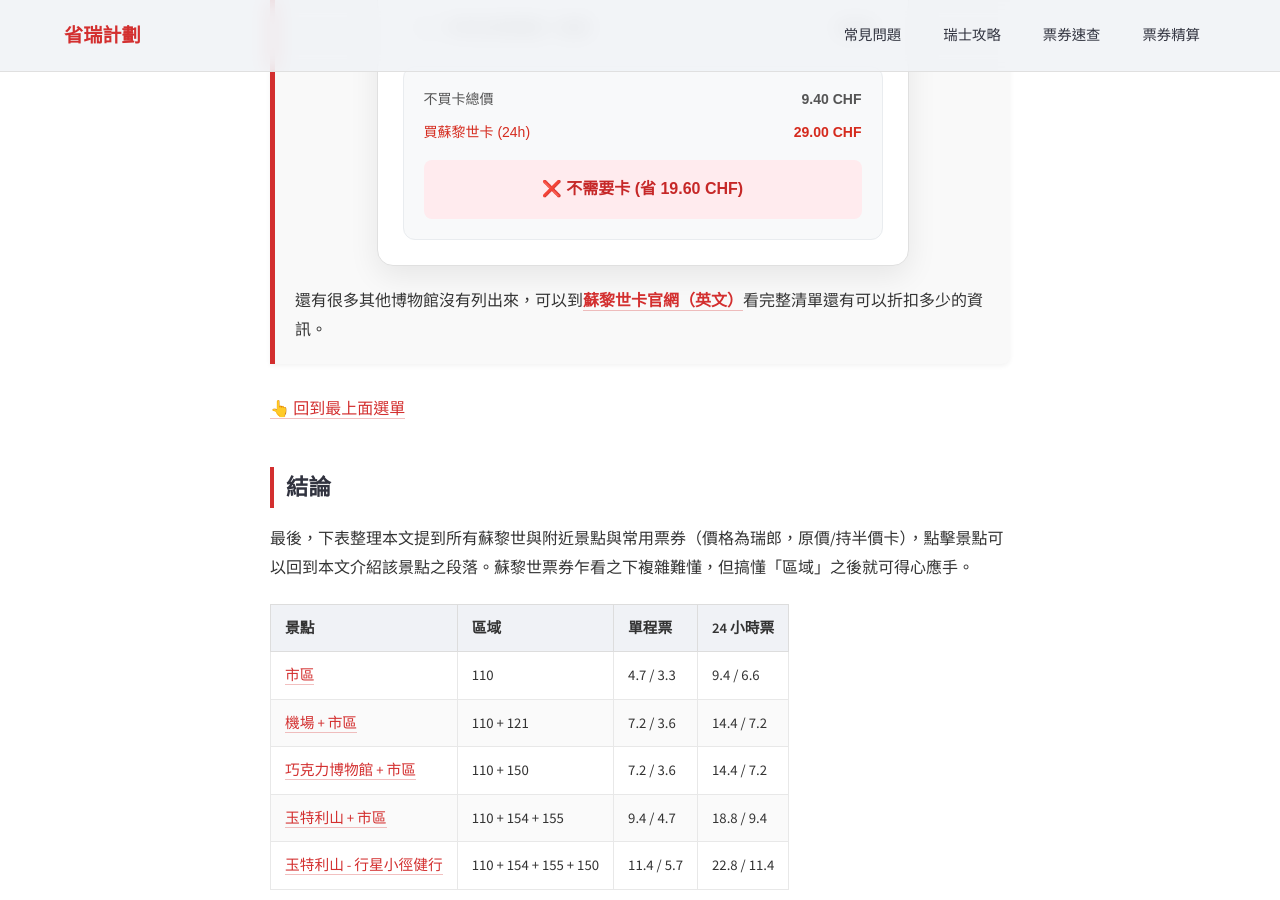
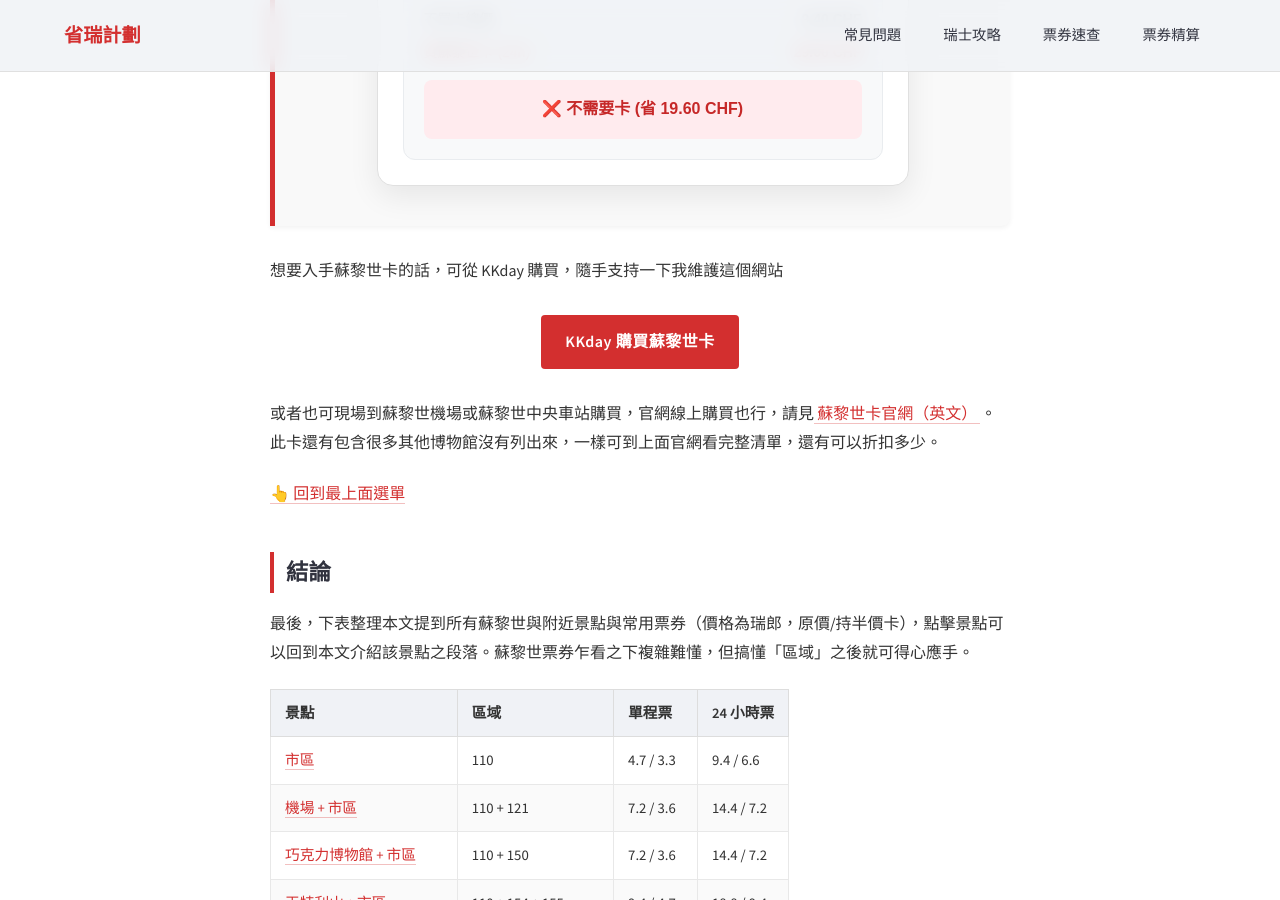
Before and after one commit to Chichinghsu/swisspro, a Jekyll site: the page built from _posts/2026-04-18-zurich-guide.md, in a window 1280 px wide and 900 px high, scrolled down 11338 px. Built offline with Jekyll 4.4.1, drawn with Linux system fonts in a browser that asks for light colours; some of the changed text lies outside the part shown.

Commit message:
update zurich card link

```diff
--- a/_posts/2026-04-18-zurich-guide.md
+++ b/_posts/2026-04-18-zurich-guide.md
@@ -350,8 +350,6 @@ S-Bahn (火車)：從蘇黎世中央車站 (Zürich HB) 搭到 Kilchberg ZH（ZH
 
 所以只要去上述其中幾個博物館就回本，此卡附贈的交通票券範圍還可以搭乘蘇黎世湖遊船（大概能遊個 30 分鐘左右，不然會出區，要額外買票）、去玉特利山 - 行星小徑健行、老城區、林登霍夫、班霍夫大街等等，還蠻划算的。
 
-想要入手蘇黎世卡的話，可以到蘇黎世機場或中央車站購買，線上購買也可以，請見 [蘇黎世卡官網（英文）](https://www.zuerich.com/en/zurich-card-city-guide-app/zurich-card)。
-
 <div class="tip-box" markdown="1">
 <h4>要買蘇黎世卡嗎？小小試算器</h4>
 
@@ -490,9 +488,24 @@ S-Bahn (火車)：從蘇黎世中央車站 (Zürich HB) 搭到 Kilchberg ZH（ZH
     }
     calculate();
 </script>
+</div>
 
-還有很多其他博物館沒有列出來，可以到[蘇黎世卡官網（英文）](https://www.zuerich.com/en/zurich-card-city-guide-app/zurich-card)看完整清單還有可以折扣多少的資訊。
+想要入手蘇黎世卡的話，可從 KKday 購買，隨手支持一下我維護這個網站
+
+<div class="swiss-buy-container">
+    <a href="https://www.kkday.com/zh-tw/product/270843?cid=24072"
+       target="_blank"
+       rel="nofollow noopener"
+       class="kkday-swiss-btn">
+        KKday 購買蘇黎世卡
+    </a>
 </div>
+
+或者也可現場到蘇黎世機場或蘇黎世中央車站購買，官網線上購買也行，請見<a href="https://www.zuerich.com/en/zurich-card-city-guide-app/zurich-card"
+       target="_blank"
+       rel="nofollow noopener">
+       蘇黎世卡官網（英文）
+</a> 。此卡還有包含很多其他博物館沒有列出來，一樣可到上面官網看完整清單，還有可以折扣多少。
 
 <a href="#nav">👆 回到最上面選單</a>
 
```
Also changed, not shown: other parts of _posts/2026-04-18-zurich-guide.md (+1 -1 lines).
